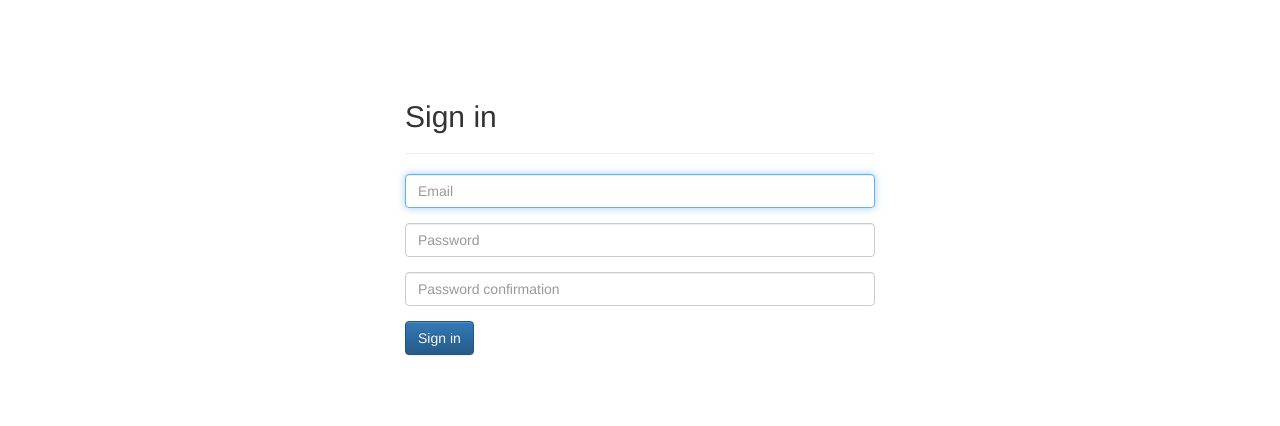
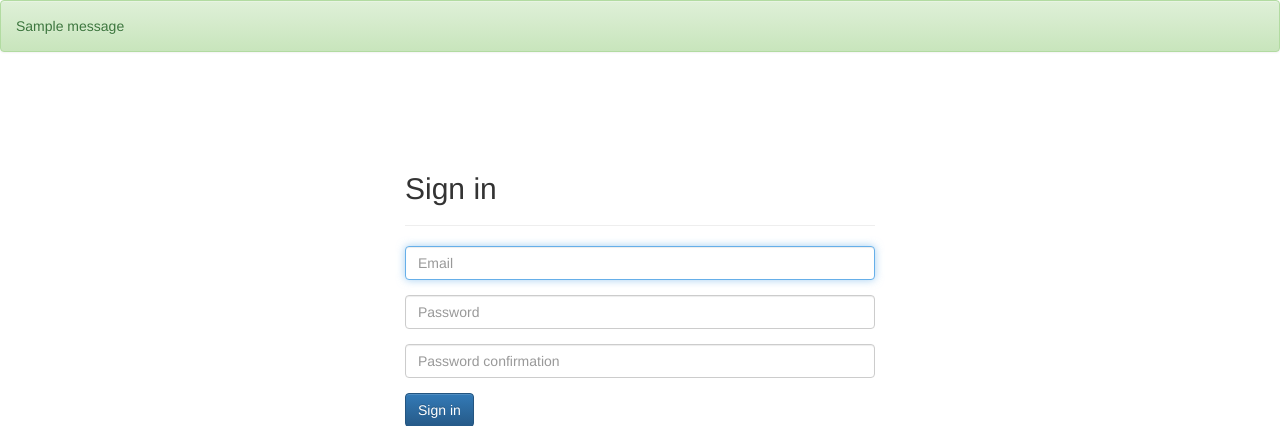
Before and after one commit to mbodock/chronos, a Flask app: page / in a window 1280 px wide. Shown: the top 426 px of the page. Run offline with Flask 2, Linux system fonts and the light colour scheme; tables that the repository leaves empty hold one stand-in row (values such as "Sample post"); one stand-in notice (Sample message) is shown; some libraries are stand-ins or nearby versions.

Commit message:
Show success message on registering user

```diff
--- /dev/null
+++ b/chronos/web/templates/_messages.html
@@ -0,0 +1,5 @@
+{% with messages = get_flashed_messages(category_filter=['success_message']) %}
+    {% for message in messages %}
+        <div class="alert alert-success">{{ message }}</div>
+    {% endfor %}
+{% endwith %}
--- a/chronos/web/templates/public/public_base.html
+++ b/chronos/web/templates/public/public_base.html
@@ -1,6 +1,7 @@
 {% extends 'main.html' %}
 {% block body %}
 
+    {% include '_messages.html' %}
     <div class="container" style="max-width:500px;padding-top:80px">
         {% block container %}{% endblock %}
     </div>
--- a/chronos/web/views/register_user_view.py
+++ b/chronos/web/views/register_user_view.py
@@ -1,8 +1,9 @@
 from flask import render_template, request, redirect
 from chronos.web.forms.register_user_form import RegisterUserForm
+from .view import View
 
 
-class RegisterUserView(object):
+class RegisterUserView(View):
 
     def get(self):
         form = RegisterUserForm.persisted() or RegisterUserForm()
@@ -14,4 +15,5 @@ class RegisterUserView(object):
             form.persist()
             return redirect('/')
         form.register_user()
-        return 'ok'
+        self.success_message('You are registered and ready for login!')
+        return redirect('/')
```
Also changed, not shown: chronos/web/views/view.py (added, +7 -0 lines).
